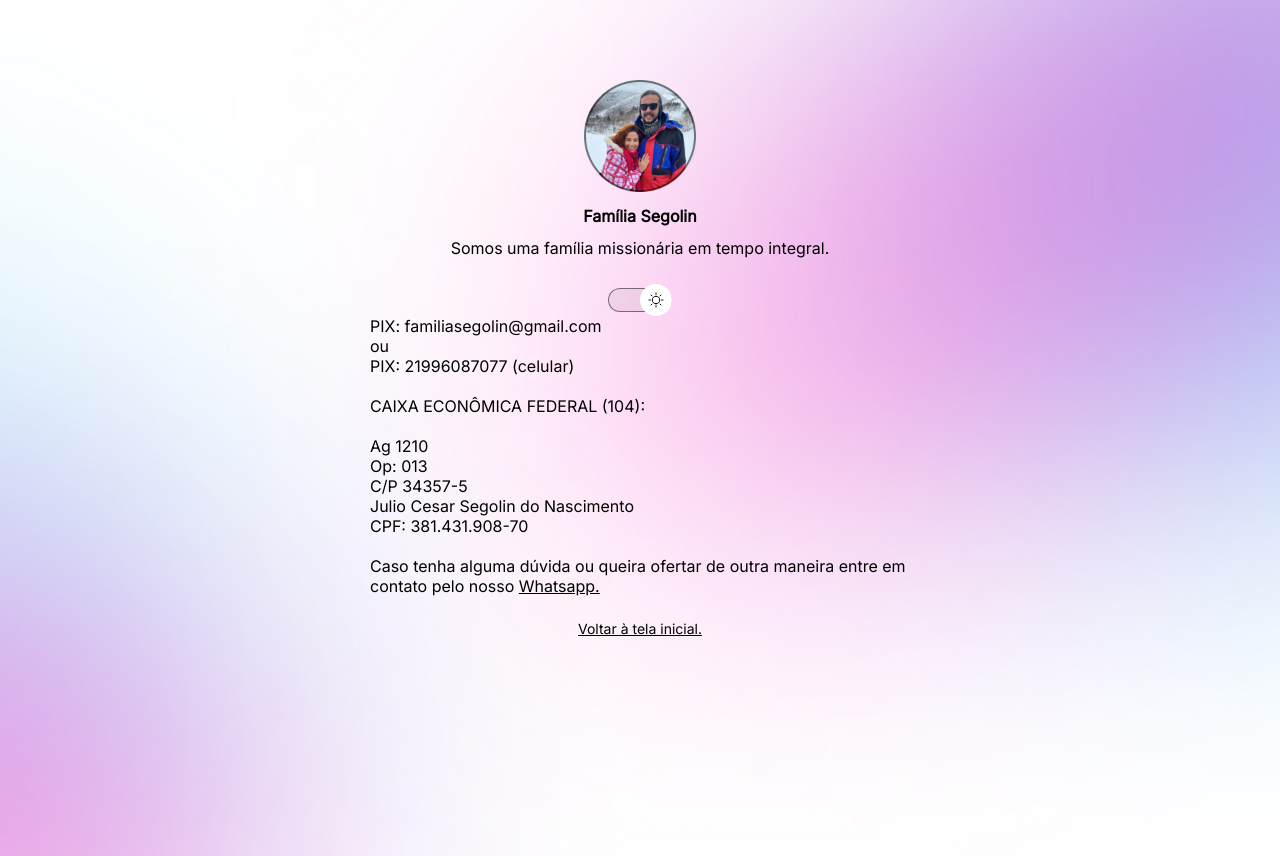
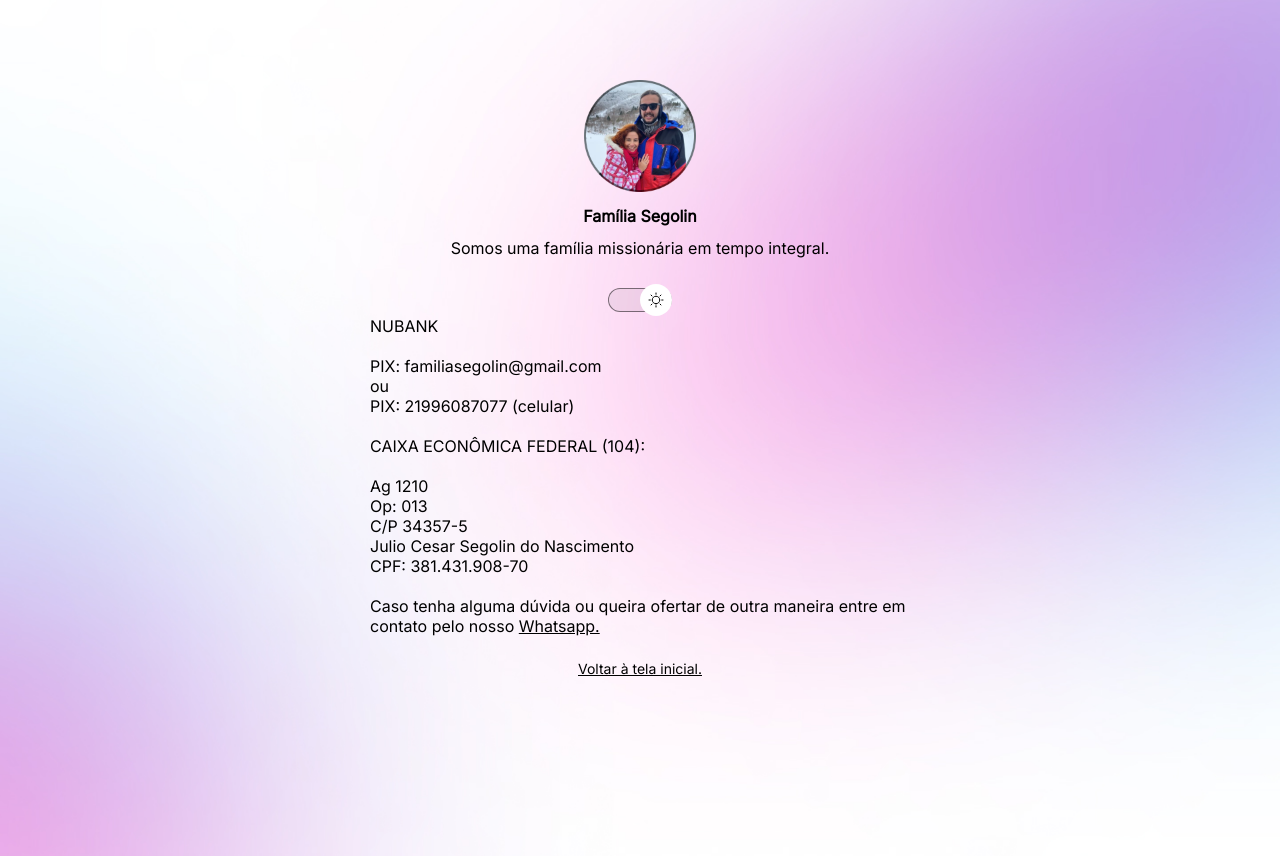
Before and after one commit to familiasegolin/missao, a plain HTML site: page oferte.html in a window 1280 px wide. Drawn offline with nearby package versions, Linux system fonts and the light colour scheme.

Commit message:
Update oferte.html

```diff
--- a/oferte.html
+++ b/oferte.html
@@ -33,6 +33,8 @@
         <span></span>
       </div>
       <div>
+        <p>NUBANK</p>
+        <br />
         <p>PIX: familiasegolin@gmail.com</p>
         <p>ou</p>
         <p>PIX: 21996087077 (celular)</p>
```
